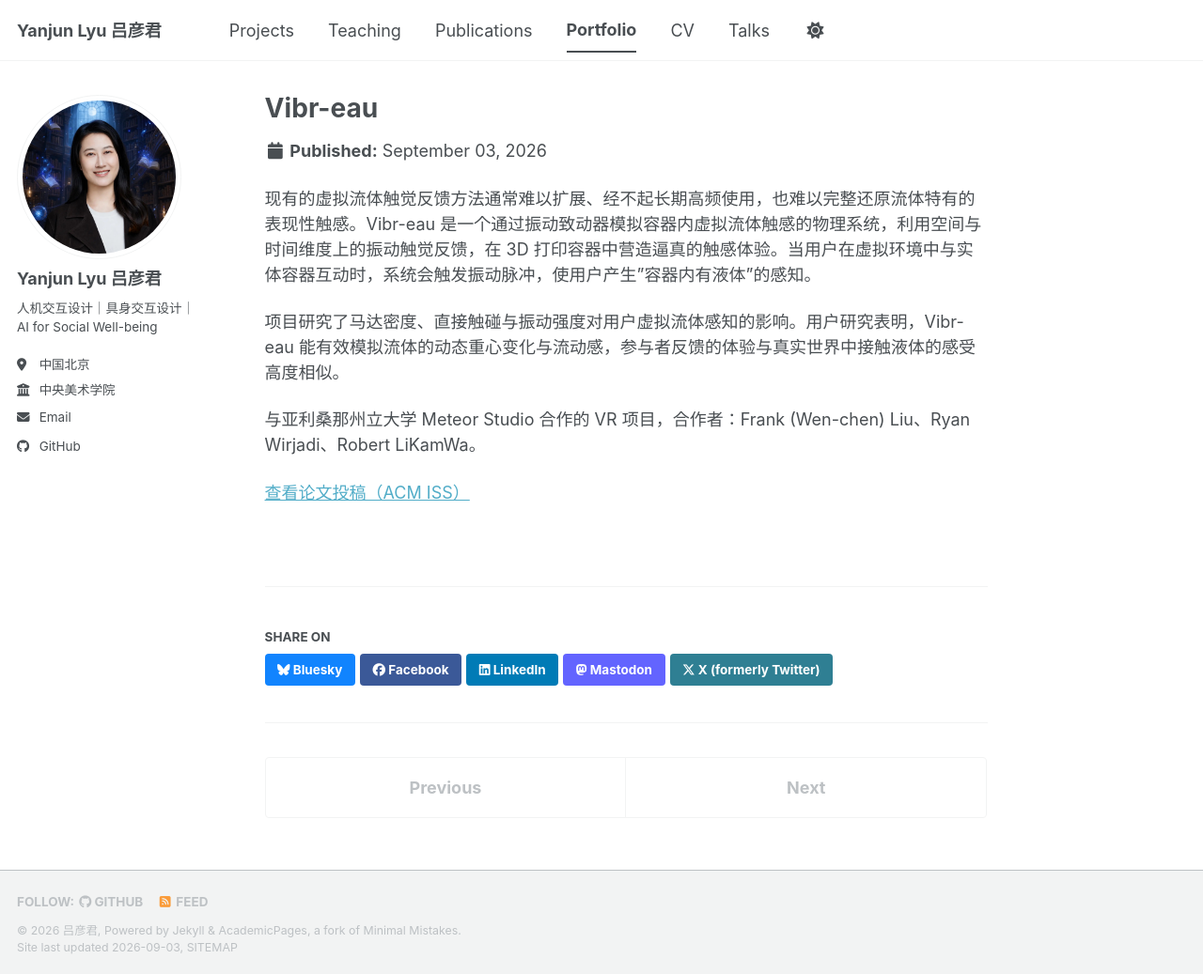
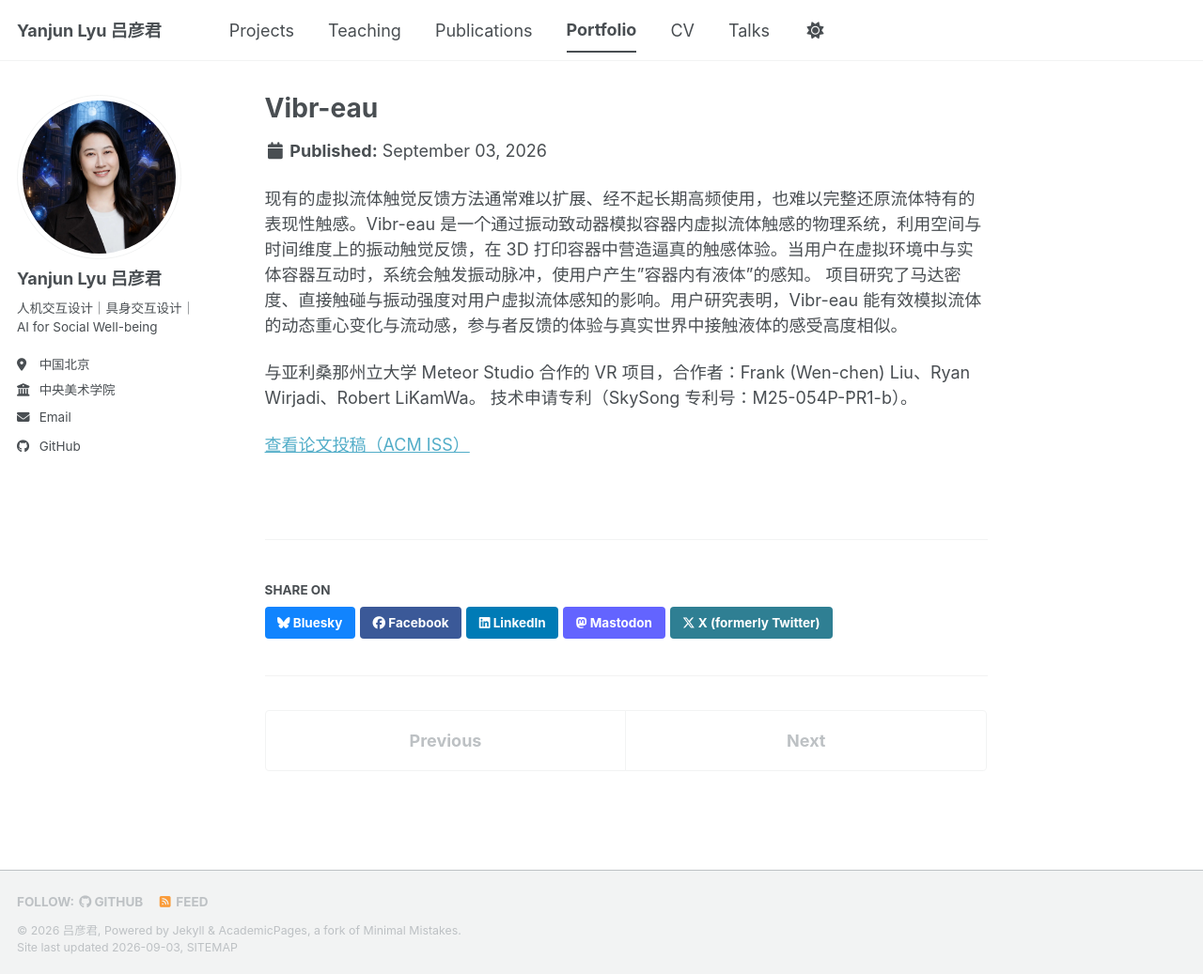
Before and after one commit to Ivyyanjun/Ivyyanjun.github.io, a Jekyll site: the page built from _portfolio/vibr-eau.md, in a window 1280 px wide and 1037 px high. Shown: the whole window at 94% size. Built offline with Jekyll 4.4.1, drawn with Linux system fonts in a browser that asks for light colours; a style sheet for code colours, icons or effects is not loaded.

Commit message:
Update vibr-eau.md

```diff
--- a/_portfolio/vibr-eau.md
+++ b/_portfolio/vibr-eau.md
@@ -5,9 +5,9 @@ collection: portfolio
 ---
 
 现有的虚拟流体触觉反馈方法通常难以扩展、经不起长期高频使用，也难以完整还原流体特有的表现性触感。Vibr-eau 是一个通过振动致动器模拟容器内虚拟流体触感的物理系统，利用空间与时间维度上的振动触觉反馈，在 3D 打印容器中营造逼真的触感体验。当用户在虚拟环境中与实体容器互动时，系统会触发振动脉冲，使用户产生"容器内有液体"的感知。
-
 项目研究了马达密度、直接触碰与振动强度对用户虚拟流体感知的影响。用户研究表明，Vibr-eau 能有效模拟流体的动态重心变化与流动感，参与者反馈的体验与真实世界中接触液体的感受高度相似。
 
 与亚利桑那州立大学 Meteor Studio 合作的 VR 项目，合作者：Frank (Wen-chen) Liu、Ryan Wirjadi、Robert LiKamWa。
+技术申请专利（SkySong 专利号：M25-054P-̂PR1-b）。
 
 [查看论文投稿（ACM ISS）](https://www.yanjunlyu.net/s/Vibreau-1.pdf)
```
